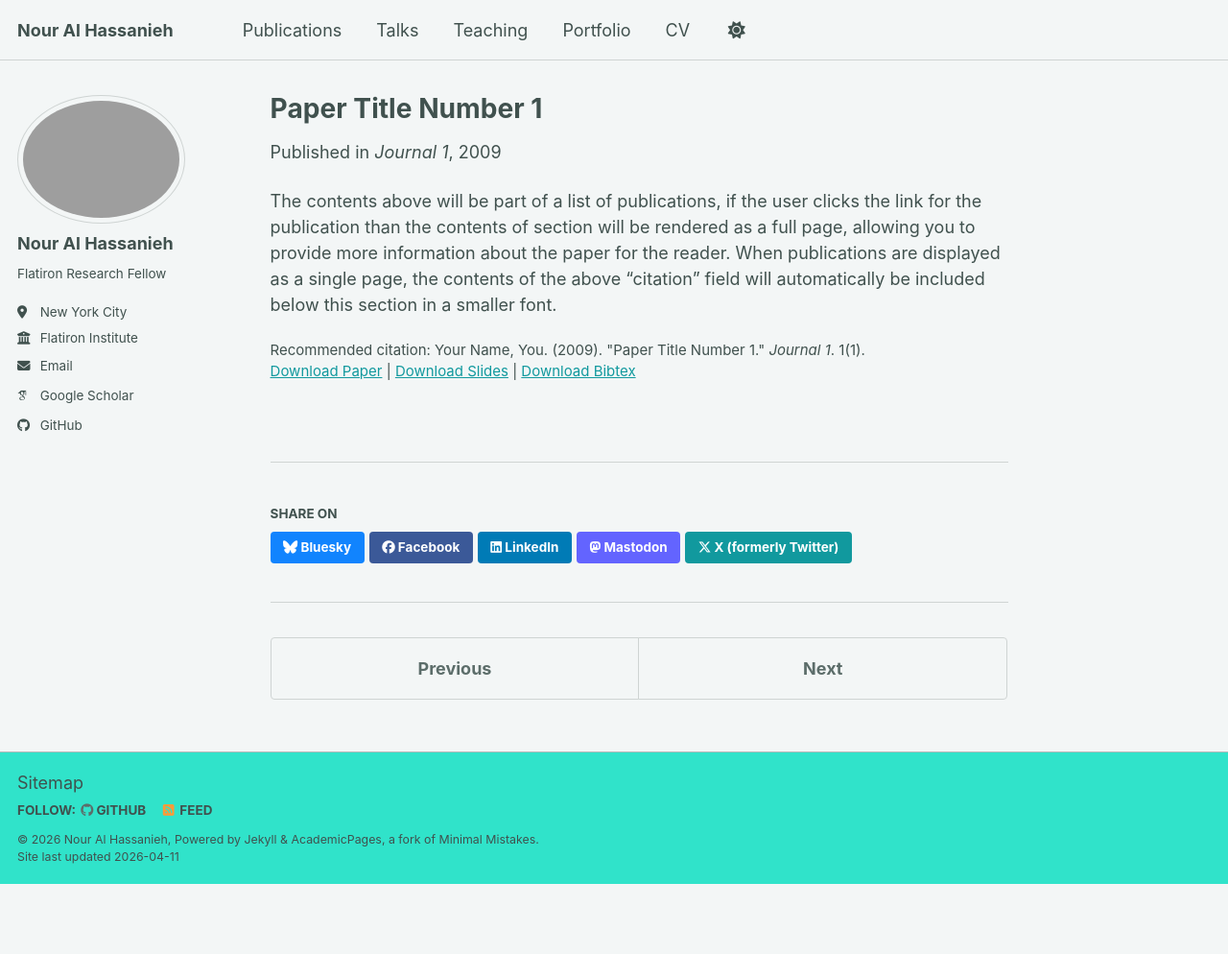
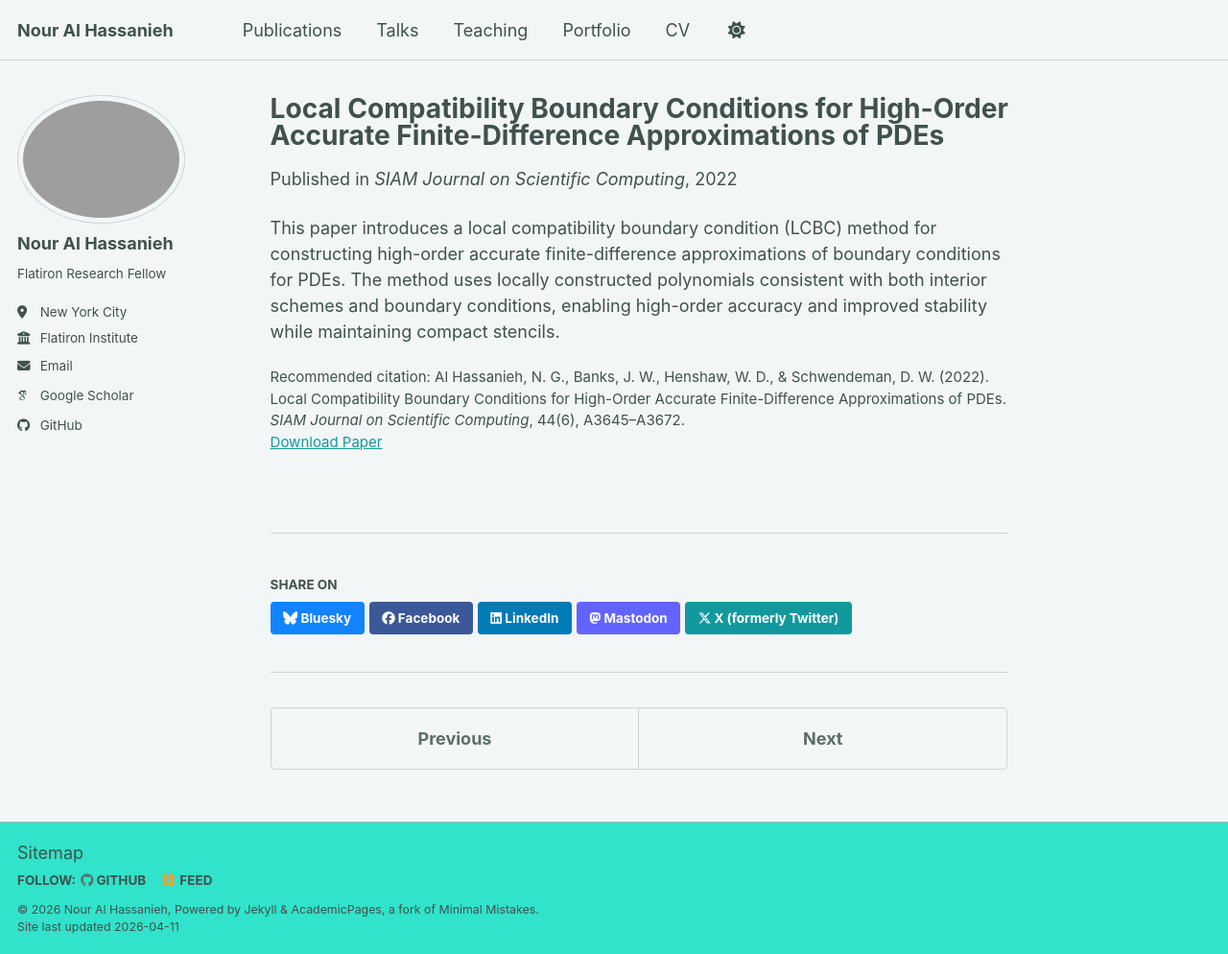
Before and after one commit to nalhassanieh/nalhassanieh.github.io, a Jekyll site: the page built from _publications/2009-10-01-paper-title-number-1.md, in a window 1280 px wide and 994 px high. Shown: the whole window at 96% size. Built offline with Jekyll 4.4.1, drawn with Linux system fonts in a browser that asks for light colours; some web fonts are replaced; a script bundle is joined from its source files by our own code; library files that are not in the unit come from our copies.

Commit message:
Update 2009-10-01-paper-title-number-1.md

```diff
--- a/_publications/2009-10-01-paper-title-number-1.md
+++ b/_publications/2009-10-01-paper-title-number-1.md
@@ -1,14 +1,13 @@
 ---
-title: "Paper Title Number 1"
+title: "Local Compatibility Boundary Conditions for High-Order Accurate Finite-Difference Approximations of PDEs"
 collection: publications
 category: manuscripts
-permalink: /publication/2009-10-01-paper-title-number-1
-excerpt: 'This paper is about the number 1. The number 2 is left for future work.'
-date: 2009-10-01
-venue: 'Journal 1'
-slidesurl: 'https://academicpages.github.io/files/slides1.pdf'
-paperurl: 'https://academicpages.github.io/files/paper1.pdf'
-bibtexurl: 'https://academicpages.github.io/files/bibtex1.bib'
-citation: 'Your Name, You. (2009). &quot;Paper Title Number 1.&quot; <i>Journal 1</i>. 1(1).'
+permalink: /publication/2022-lcbc-finite-difference/
+date: 2022-01-01
+venue: "SIAM Journal on Scientific Computing"
+paperurl: "https://doi.org/10.1137/21M1458454"
+doi: "10.1137/21M1458454"
+citation: "Al Hassanieh, N. G., Banks, J. W., Henshaw, W. D., & Schwendeman, D. W. (2022). Local Compatibility Boundary Conditions for High-Order Accurate Finite-Difference Approximations of PDEs. <i>SIAM Journal on Scientific Computing</i>, 44(6), A3645–A3672."
 ---
-The contents above will be part of a list of publications, if the user clicks the link for the publication than the contents of section will be rendered as a full page, allowing you to provide more information about the paper for the reader. When publications are displayed as a single page, the contents of the above "citation" field will automatically be included below this section in a smaller font.
+
+This paper introduces a local compatibility boundary condition (LCBC) method for constructing high-order accurate finite-difference approximations of boundary conditions for PDEs. The method uses locally constructed polynomials consistent with both interior schemes and boundary conditions, enabling high-order accuracy and improved stability while maintaining compact stencils.
```
